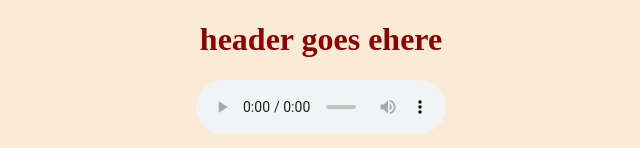
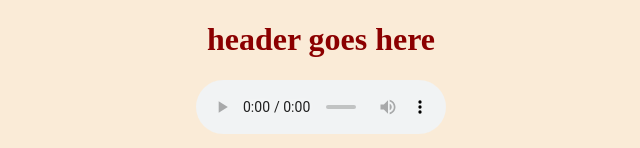
Before and after one commit to oldgrub-official/profilewebsite, a plain HTML site: page index.html in a window 1280 px wide. Shown: the top 148 px of the page, without its empty margins (319-959 px from the left). Drawn offline with Linux system fonts and the light colour scheme.

Commit message:
Update index.html

```diff
--- a/index.html
+++ b/index.html
@@ -7,7 +7,7 @@
     <title>sonsais</title>
 </head>
 <body style="background-color:antiquewhite">
-    <h1 style="text-align:center;color: darkred">header goes ehere</h1>
+    <h1 style="text-align:center;color: darkred">header goes here</h1>
     <audio controls style="width: 250px;align-items:center;margin: 0 auto; display: block;">
         <source src="media/It ain't easy being cheesy.mp3" type="audio/mpeg">
       </audio>
```
